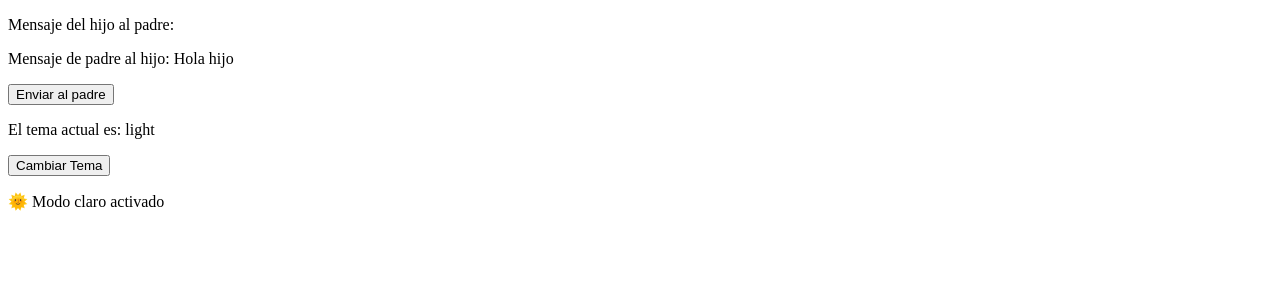
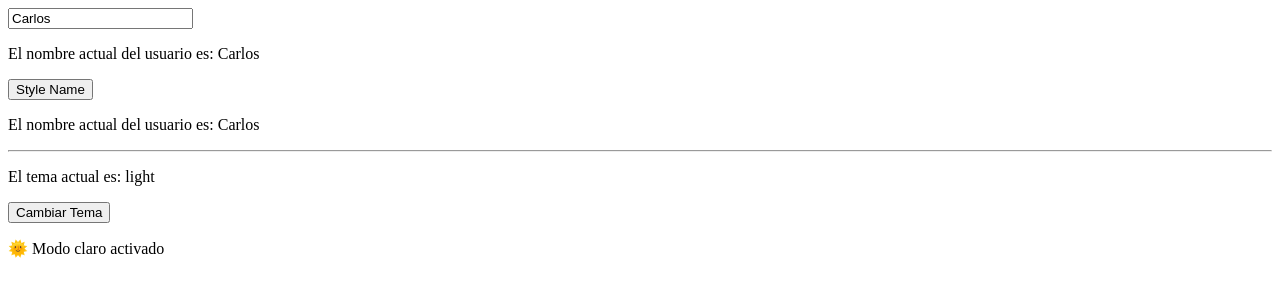
Before and after one commit to Carlou134/Proyecto-Angular, an Angular app: page / in a window 1280 px wide. Shown: the top 300 px of the page. Built offline with nearby package versions, Linux system fonts and the light colour scheme.

Commit message:
Two way data binding

```diff
--- a/src/app/app.component.html
+++ b/src/app/app.component.html
@@ -1,4 +1,9 @@
-<app-parent></app-parent>
+<app-user-editor [(name)]="userName">
+</app-user-editor>
+<p>El nombre actual del usuario es: {{ userName }}</p>
+<app-user-display [(name)]="userName"></app-user-display>
+<p>El nombre actual del usuario es: {{ userName }}</p>
+<hr>
 <p>El tema actual es: {{ theme }}</p>
 <button (click)="changeTheme($event)">Cambiar Tema</button>
 @if (theme == "light") {
--- a/src/app/app.component.ts
+++ b/src/app/app.component.ts
@@ -1,18 +1,19 @@
 import { Component } from '@angular/core';
 import { RouterOutlet } from '@angular/router';
-import { UserProfileComponent } from './user-profile/user-profile.component';
-import { ParentComponent } from './parent/parent.component';
+import { UserEditorComponent } from './user-editor/user-editor.component';
+import { UserDisplayComponent } from './user-display/user-display.component';
 
 @Component({
   selector: 'app-root',
   standalone: true,
-  imports: [RouterOutlet, ParentComponent],
+  imports: [RouterOutlet, UserEditorComponent, UserDisplayComponent],
   templateUrl: './app.component.html',
   styleUrl: './app.component.css'
 })
 export class AppComponent {
   title = 'Proyecto-Angular';
   theme = "light";
+  userName = "Carlos";
 
   changeTheme($event: Event){
     this.theme = (this.theme == "light") ? "dark" : "light";
--- /dev/null
+++ b/src/app/user-display/user-display.component.html
@@ -0,0 +1 @@
+<button (click)="nameUpperCase()">Style Name</button>
--- /dev/null
+++ b/src/app/user-display/user-display.component.ts
@@ -0,0 +1,18 @@
+import { Component, EventEmitter, Input, Output } from '@angular/core';
+
+@Component({
+  selector: 'app-user-display',
+  standalone: true,
+  imports: [],
+  templateUrl: './user-display.component.html',
+  styleUrl: './user-display.component.css'
+})
+export class UserDisplayComponent {
+  @Input() name:string = "";
+  @Output() nameChange = new EventEmitter<string>();
+
+  nameUpperCase(){
+    this.name = this.name.toUpperCase();
+    this.nameChange.emit(this.name);
+  }
+}
--- /dev/null
+++ b/src/app/user-editor/user-editor.component.html
@@ -0,0 +1 @@
+<input type="text" [value]="name" (input)="onChangeName($event)">
--- /dev/null
+++ b/src/app/user-editor/user-editor.component.ts
@@ -0,0 +1,19 @@
+import { Component, EventEmitter, Input, Output } from '@angular/core';
+
+@Component({
+  selector: 'app-user-editor',
+  standalone: true,
+  imports: [],
+  templateUrl: './user-editor.component.html',
+  styleUrl: './user-editor.component.css'
+})
+export class UserEditorComponent {
+  @Input() name: string = "";
+  @Output() nameChange = new EventEmitter<string>();
+
+  onChangeName($event: Event){
+    const newName = ($event.target as HTMLInputElement).value;
+    this.name = newName;
+    this.nameChange.emit(this.name);
+  }
+}
```
Also changed, not shown: src/app/user-display/user-display.component.css (added), src/app/user-editor/user-editor.component.css (added), 2 other files (tests, documents, lock files or other folders).
